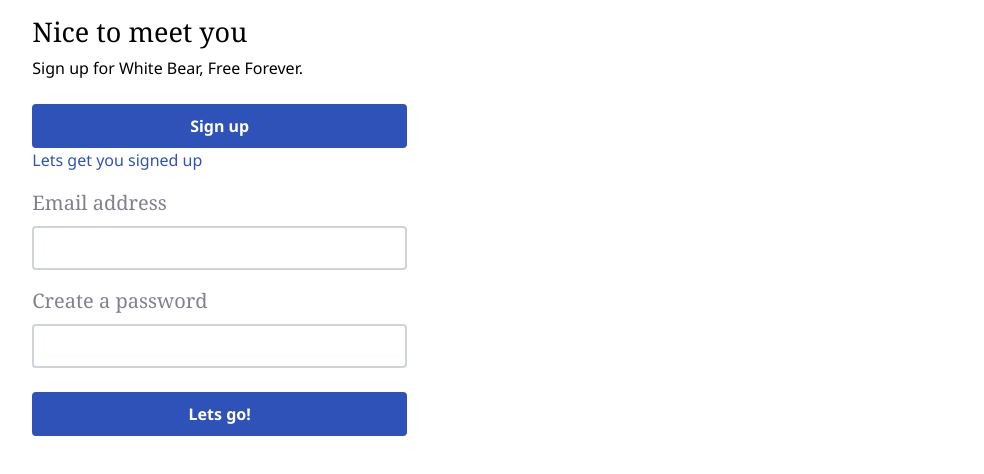
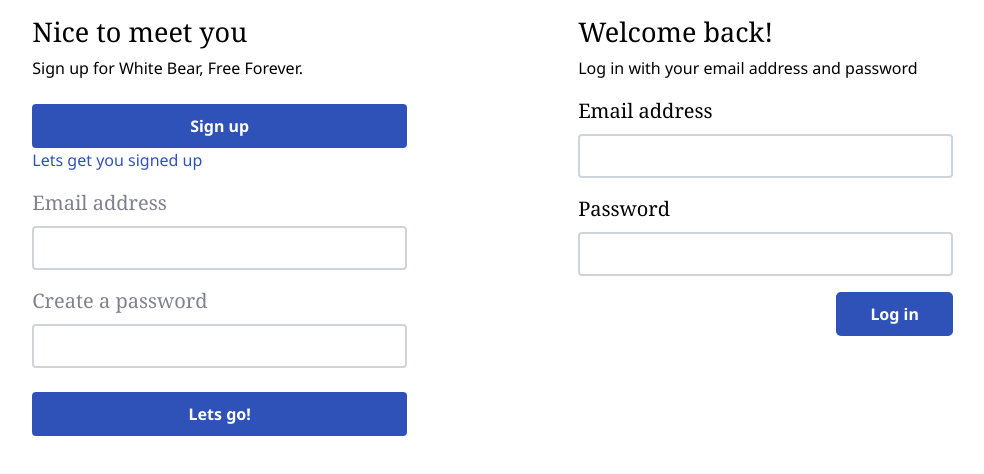
Before and after one commit to dozaki2732/white-bear-mpa, a React (Create React App) app: page / in a window 1280 px wide. Shown: the top 474 px of the page, without its empty margins (202-1186 px from the left). Built offline with nearby package versions, Linux system fonts and the light colour scheme.

Commit message:
log in card

```diff
--- a/src/components/pages/Landing.js
+++ b/src/components/pages/Landing.js
@@ -1,10 +1,14 @@
 import React from "react";
 import SignUpCard from "../ui/SignUpCard";
+import LogInCard from "../ui/LogInCard";
 
 export default function Landing() {
    return (
       <>
-         <SignUpCard />
+         <div className="row">
+            <SignUpCard />
+            <LogInCard />
+         </div>
       </>
    );
 }
--- /dev/null
+++ b/src/components/ui/LogInCard.js
@@ -0,0 +1,47 @@
+import React from "react";
+import { Link } from "react-router-dom";
+
+export default function LogInCard() {
+   return (
+      <div className="offset-1 col-10 offset-sm-1 col-sm-9 offset-md-1 col-md-4 offset-lg-1 col-lg-4 offset-xl-1 col-xl-4">
+         <div className="card">
+            <div className="card-body">
+               <div className="landing-card">
+                  <h2>Welcome back!</h2>
+                  <p className="card-text mb-4">
+                     Log in with your email address and password
+                  </p>
+                  <div className="form-group">
+                     <label className="input-text" for="email">
+                        Email address
+                     </label>
+                     <input
+                        type="email"
+                        className="form-control"
+                        id="emailText"
+                     />
+                  </div>
+
+                  <div className="form-group">
+                     <label className="input-text" for="password">
+                        Password
+                     </label>
+                     <input
+                        type="password"
+                        className="form-control"
+                        id="password"
+                     />
+                  </div>
+                  <a
+                     href="create-answer.html"
+                     role="button"
+                     className="btn btn-success btn-lg btn-landing float-right"
+                  >
+                     Log in
+                  </a>
+               </div>
+            </div>
+         </div>
+      </div>
+   );
+}
--- a/src/components/ui/SignUpCard.js
+++ b/src/components/ui/SignUpCard.js
@@ -3,7 +3,6 @@ import { Link } from "react-router-dom";
 
 export default function SignUpCard() {
    return (
-      <div className="row">
       <div className="offset-1 col-10 offset-sm-1 col-sm-9 offset-md-1 col-md-4 offset-lg-2 col-lg-4 offset-xl-2 col-xl-4 mb-6">
          <div className="card">
             <div className="card-body">
@@ -44,6 +43,5 @@ export default function SignUpCard() {
             </div>
          </div>
       </div>
-      </div>
    );
 }
```
Lines whose indentation alone changed are shown as unchanged.
